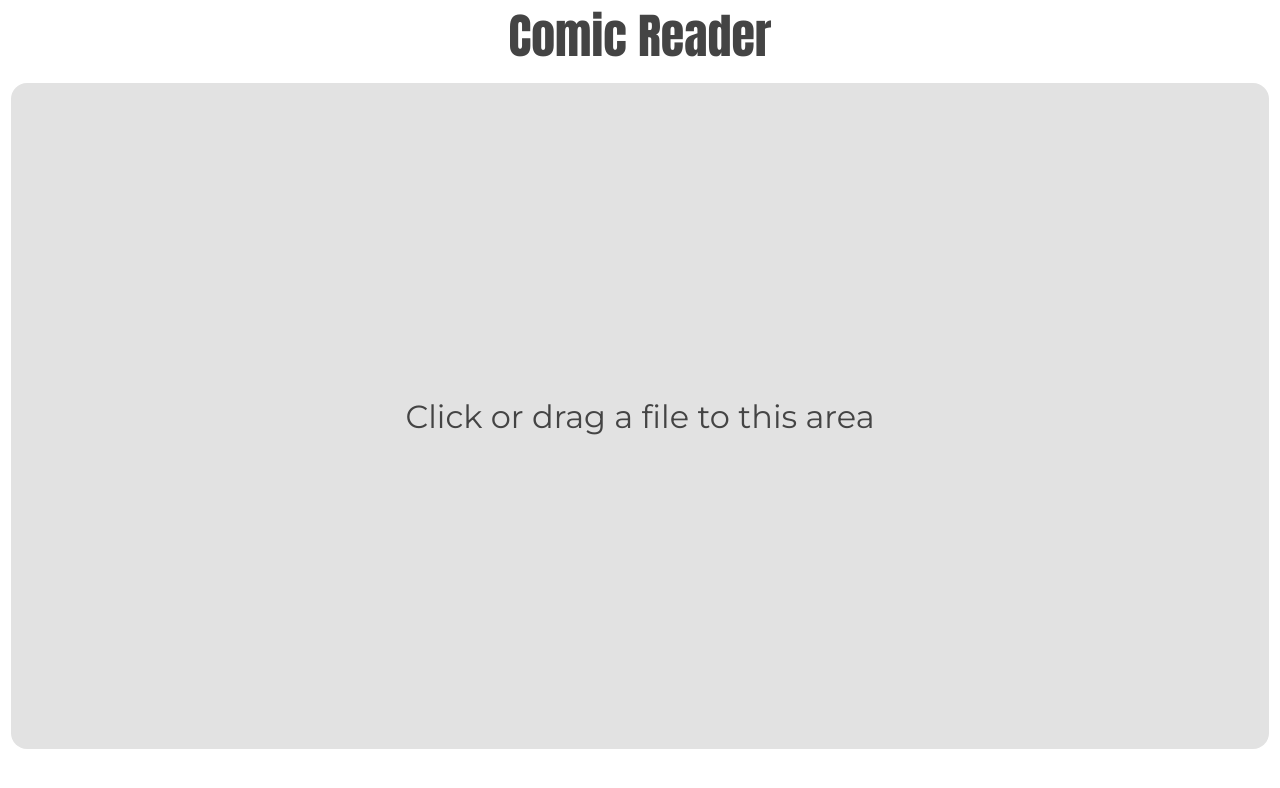
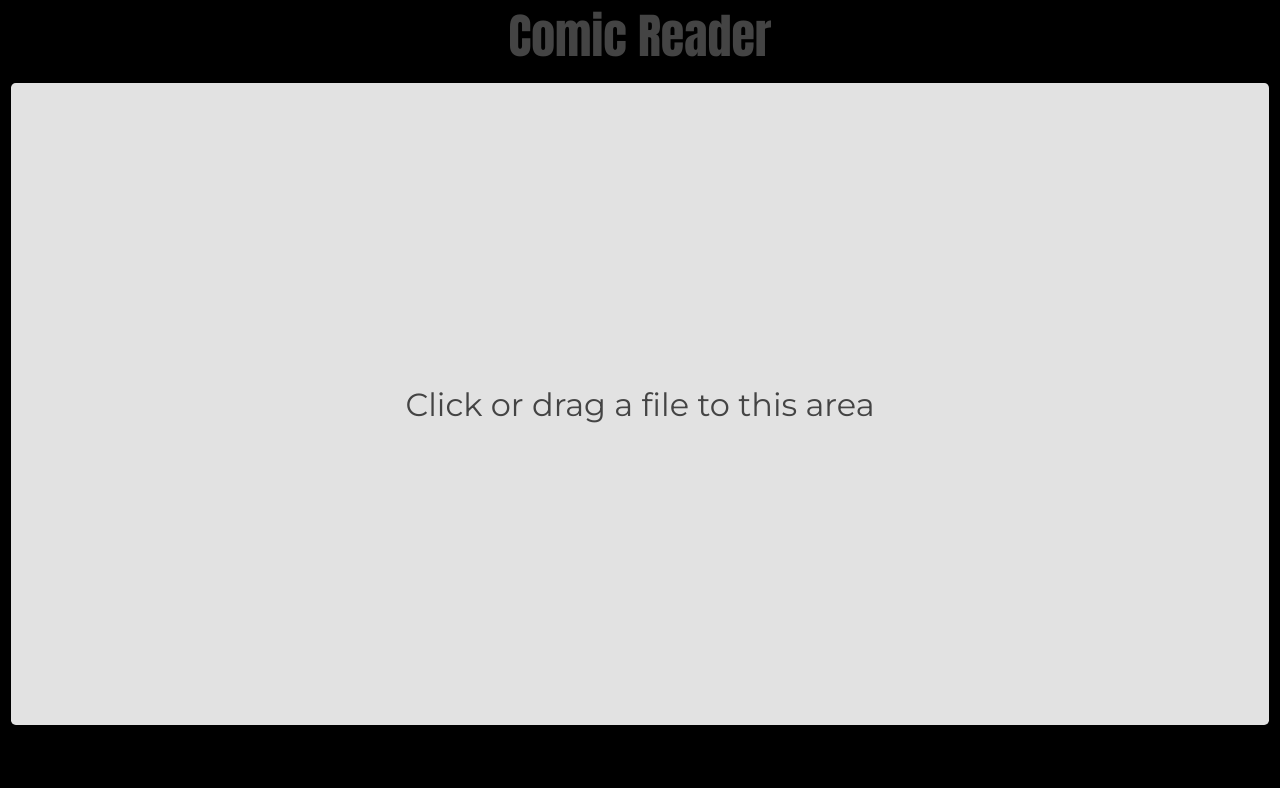
Before and after one commit to rickbrunstedt/comic-reader-browser, a Preact app: page / in a window 1280 px wide. Shown: the top 788 px of the page. Built offline with nearby package versions, Linux system fonts and the light colour scheme; what libarchive.js would draw is missing.

Commit message:
style changes

```diff
--- a/src/App.js
+++ b/src/App.js
@@ -41,8 +41,9 @@ export default function App() {
     <div
       className={css`
         display: grid;
-        grid-template-rows: 95vh 5vh;
-        height: 100vh;
+        grid-template-rows: 1fr 4rem;
+        height: 100%;
+        background-color: #000;
       `}
     >
       {renderView()}
--- a/src/components/ComicView.js
+++ b/src/components/ComicView.js
@@ -5,20 +5,18 @@ const styles = css`
   display: grid;
   grid-template-columns: 1fr 1fr;
 
-  .single-image-container {
+  .image-container {
     display: flex;
-    justify-content: center;
-    grid-column: 1/3;
-    height: 95vh;
+    justify-content: flex-end;
   }
 
-  .image-container {
-    display: flex;
-    height: 95vh;
+  .image-container:only-child {
+    grid-column: 1/3;
+    justify-content: center;
   }
 
-  .image-container:first-of-type {
-    justify-content: flex-end;
+  .image-container + .image-container {
+    justify-content: flex-start;
   }
 
   img {
@@ -33,7 +31,7 @@ export function ComicView({ images }) {
     if (images.length === 1) {
       let firstImage = images[0];
       return (
-        <div className="single-image-container">
+        <div className="image-container">
           <img
             key={firstImage.name}
             alt={firstImage.name}
--- a/src/components/FileDrop.js
+++ b/src/components/FileDrop.js
@@ -2,6 +2,33 @@ import { h } from 'preact';
 import { useRef } from 'preact/hooks';
 import { css } from 'emotion';
 import { colors } from '../style/defaultStyles';
+
+const container = css`
+  flex: 1 1;
+  display: flex;
+  position: relative;
+  justify-content: center;
+  align-items: center;
+  max-width: 100%;
+  background: ${colors.grayLight};
+  border-radius: 0.3rem;
+  margin: 0.7rem;
+
+  .info-text {
+    font-size: 2rem;
+    text-align: center;
+  }
+
+  .file-button {
+    background: none;
+    border: none;
+    width: 100%;
+    height: 100%;
+    position: absolute;
+    left: 0;
+    top: 0;
+  }
+`;
 
 export function FileDrop({ unpackFile, progress }) {
   const fileInputRef = useRef(null);
@@ -36,35 +63,7 @@ export function FileDrop({ unpackFile, progress }) {
   }
 
   return (
-    <div
-      className={css`
-        flex: 1 1;
-        display: flex;
-        position: relative;
-        justify-content: center;
-        align-items: center;
-        max-width: 100%;
-        background: ${colors.grayLight};
-        border-radius: 1rem;
-        margin: 0.7rem;
-
-        .info-text {
-          font-size: 2rem;
-        }
-
-        .file-button {
-          background: none;
-          border: none;
-          width: 100%;
-          height: 100%;
-          position: absolute;
-          left: 0;
-          top: 0;
-        }
-      `}
-      onDrop={onDrop}
-      onDragOver={onDragOver}
-    >
+    <div className={container} onDrop={onDrop} onDragOver={onDragOver}>
       <button onClick={handleClick} className="file-button" />
       <span className="info-text">Click or drag a file to this area</span>
       <input type="file" hidden ref={fileInputRef} onChange={onFileChange} />
--- a/src/components/FileDropView.js
+++ b/src/components/FileDropView.js
@@ -3,20 +3,25 @@ import { css } from 'emotion';
 import { FileDrop } from './FileDrop';
 import { ProgressBar } from './ProgressBar';
 
+const container = css`
+  display: flex;
+  flex-direction: column;
+`;
+
 export function FileDropView({ unpackFile, progress }) {
+  function renderView() {
+    if (progress > 0) {
+      return <ProgressBar progress={progress} />;
+    }
+
+    return <FileDrop unpackFile={unpackFile} />;
+  }
+
   return (
-    <div
-      className={css`
-        display: flex;
-        flex-direction: column;
-      `}
-    >
+    <div className={container}>
       <h1 className="title">Comic Reader</h1>
-      {progress > 0 ? (
-        <ProgressBar progress={progress} />
-      ) : (
-        <FileDrop unpackFile={unpackFile} progress={progress} />
-      )}
+
+      {renderView()}
     </div>
   );
 }
--- a/src/components/Navigation.js
+++ b/src/components/Navigation.js
@@ -1,6 +1,37 @@
 import { h } from 'preact';
 import { css } from 'emotion';
 import { colors } from '../style/defaultStyles';
+
+const container = css`
+  display: grid;
+  grid-template-columns: minmax(1rem, 10rem) 1fr minmax(1rem, 10rem);
+  align-items: center;
+
+  color: ${colors.primary};
+  box-shadow: 0px 0px 6px -2px ${colors.text};
+  font-size: 1.2rem;
+
+  button {
+    border: none;
+    border-radius: 0.3rem;
+    background: none;
+    color: ${colors.primary};
+    height: 100%;
+    font-size: inherit;
+    padding: 0 1rem;
+  }
+
+  .page-controllers {
+    height: 100%;
+    display: flex;
+    justify-content: center;
+  }
+
+  .page-number {
+    justify-self: flex-end;
+    padding: 0 1rem;
+  }
+`;
 
 export function Navigation({ progress, pageState, actions }) {
   if (progress < 100) {
@@ -8,39 +39,12 @@ export function Navigation({ progress, pageState, actions }) {
   }
 
   return (
-    <div
-      className={css`
-        display: flex;
-        justify-content: space-between;
-        align-items: center;
-        color: ${colors.text};
-        padding: 0 1rem;
-        box-shadow: 0px 0px 6px -2px ${colors.text};
-        font-size: 1rem;
-
-        button {
-          border: none;
-          border-radius: 0.3rem;
-          background: none;
-          height: 100%;
-          font-size: inherit;
-        }
-
-        .controllers {
-          height: 100%;
-        }
-
-        .page-button {
-          color: ${colors.primary};
-          padding: 0 1rem;
-        }
-      `}
-    >
+    <div className={container}>
       <button className="reset-button" onClick={() => actions.handleReset()}>
         {'< Go Back'}
       </button>
 
-      <div className="controllers">
+      <div className="page-controllers">
         <button
           className="page-button"
           onClick={() => actions.setCurrentPage(pageState.current - 1)}
@@ -55,9 +59,9 @@ export function Navigation({ progress, pageState, actions }) {
         </button>
       </div>
 
-      <span className="page-number">
+      <div className="page-number">
         {pageState.current}/{pageState.total}
-      </span>
+      </div>
     </div>
   );
 }
--- a/src/style/defaultStyles.js
+++ b/src/style/defaultStyles.js
@@ -1,7 +1,7 @@
 const colors = {
   grayLighter: '#f1f1f1',
   grayLight: '#e2e2e2',
-  primary: 'tomato',
+  primary: '#e6e6e6',
   text: '#444',
 };
 
--- a/src/style/index.css
+++ b/src/style/index.css
@@ -25,6 +25,11 @@ body {
   height: 100%;
 }
 
+#app {
+  width: 100%;
+  height: 100%;
+}
+
 .title {
   font-family: 'Anton', sans-serif;
   font-weight: 400;
```
